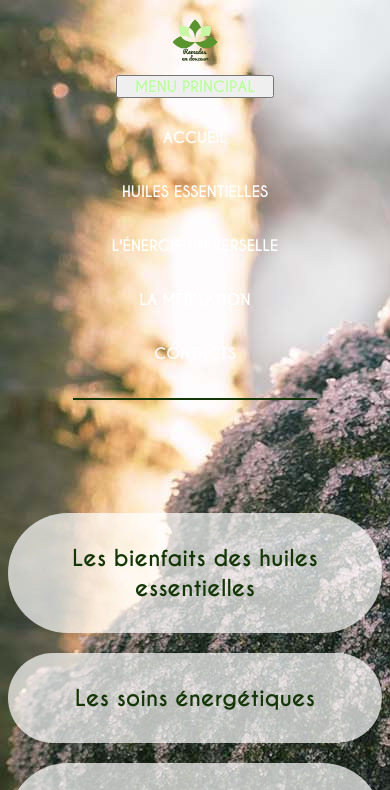
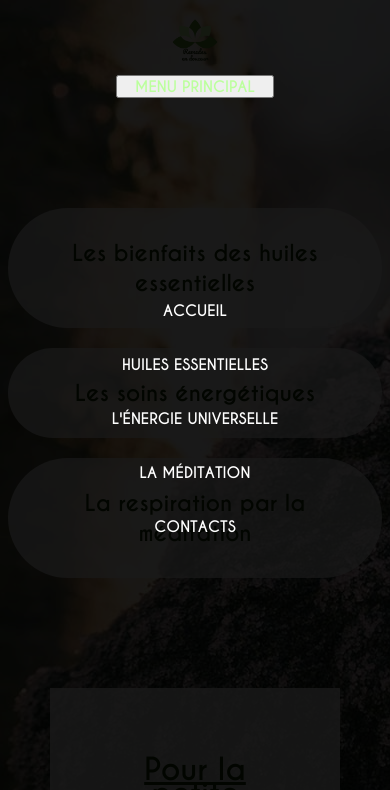
Before and after one commit to remedesendouceur/remedesendouceur, a plain HTML site: page index.html in a window 390 px wide. Both pictures are taken after a click on the button "MENU PRINCIPAL". Shown: the top 790 px of the page. Drawn offline with Linux system fonts and the light colour scheme.

Commit message:
Update style.css

```diff
--- a/css/style.css
+++ b/css/style.css
@@ -503,7 +503,13 @@ form {
     padding: 15px 17px;
     font-size: 15px;
     margin-bottom: 3px;
-
+    position: fixed;
+    top: 0;
+    left: 0;
+    width: 100%;
+    height: 100%;
+    background-color: rgba(0,0,0,0.9);
+    z-index: 9999;
   }
 
   .menu-principal-open{
@@ -523,6 +529,8 @@ form {
     margin: 0 auto;
     margin-top: 50px;
     transition: all 0.1s ease-in;
+    position: relative;
+    z-index: 99999;
   }
   .menu-hamburger:hover{
     transform: scale(1.1);
```
